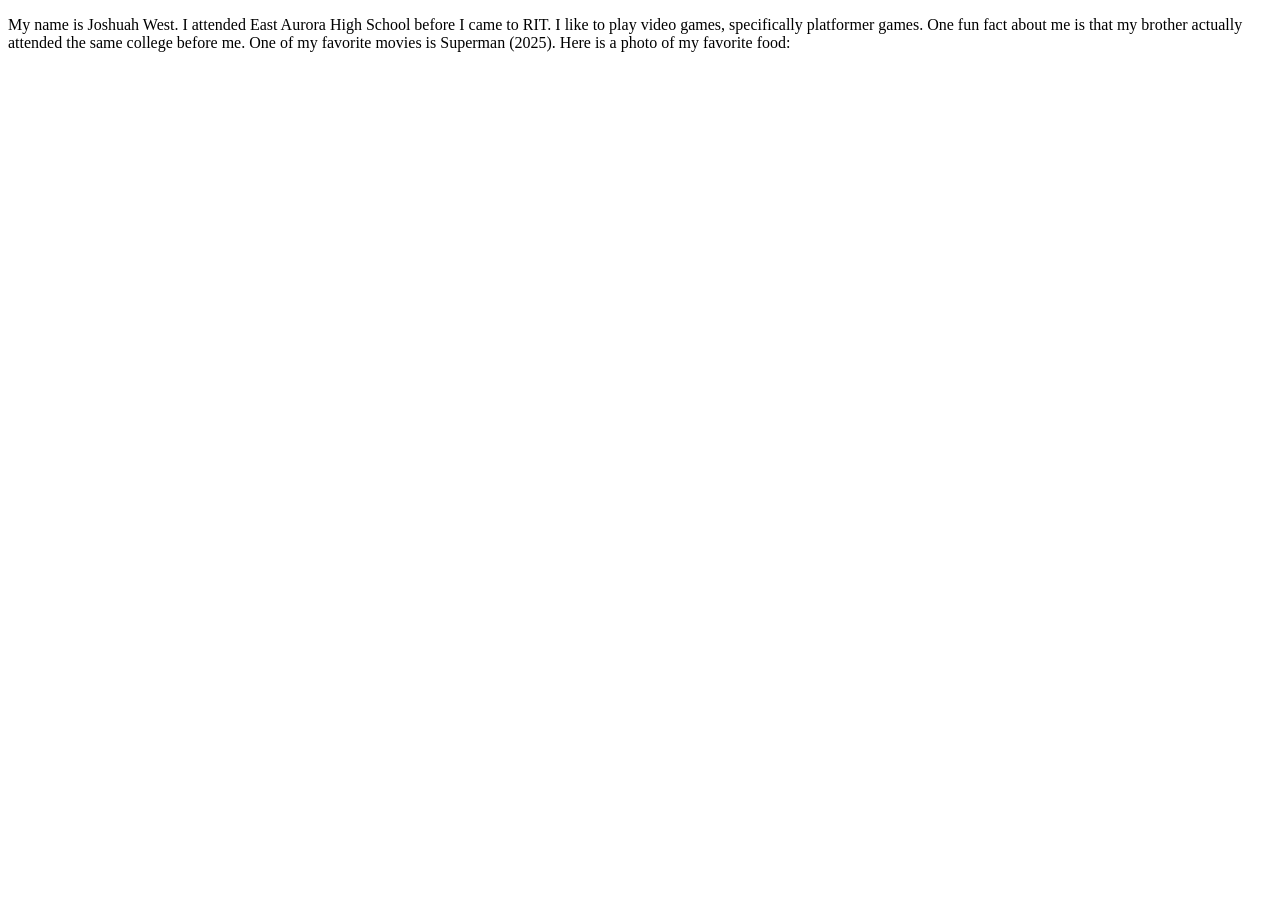
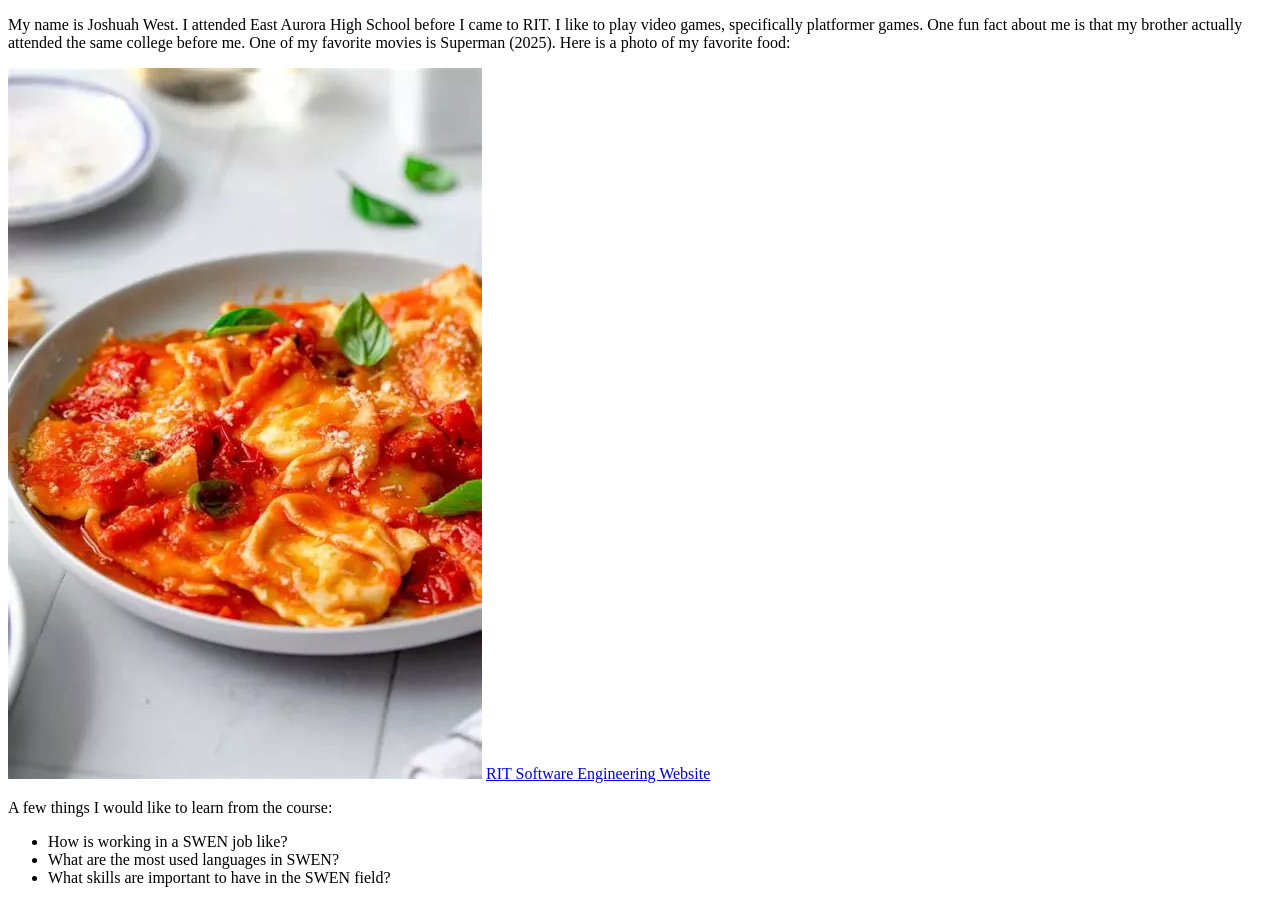
Before and after one commit to jrw5055/jrw5055.github.io, a plain HTML site: page index.html in a window 1280 px wide. Before the commit the page ends 800 px from the top, so only its background shows below. Drawn offline with Linux system fonts and the light colour scheme.

Commit message:
Update index.html

```diff
--- a/index.html
+++ b/index.html
@@ -5,5 +5,13 @@
   </head>
   <body>
     <p>My name is Joshuah West. I attended East Aurora High School before I came to RIT. I like to play video games, specifically platformer games. One fun fact about me is that my brother actually attended the same college before me. One of my favorite movies is Superman (2025). Here is a photo of my favorite food:</p>
+    <img src="raviolis.webp" alt="Raviolis">
+    <a href="https://www.se.rit.edu/">RIT Software Engineering Website</a>
+    <p>A few things I would like to learn from the course:</p>
+    <ul>
+      <li>How is working in a SWEN job like?</li>
+      <li>What are the most used languages in SWEN?</li>
+      <li>What skills are important to have in the SWEN field?</li>
+    </ul>
   </body>
 </html>
```
